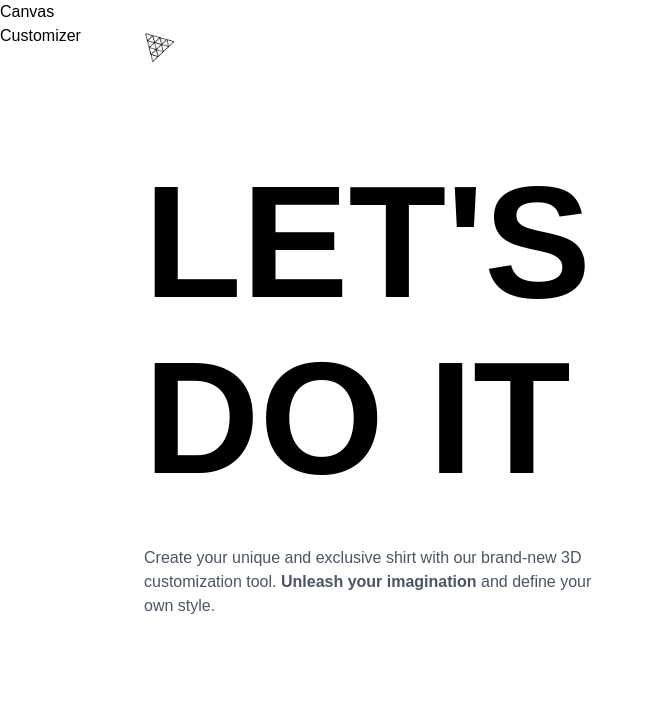
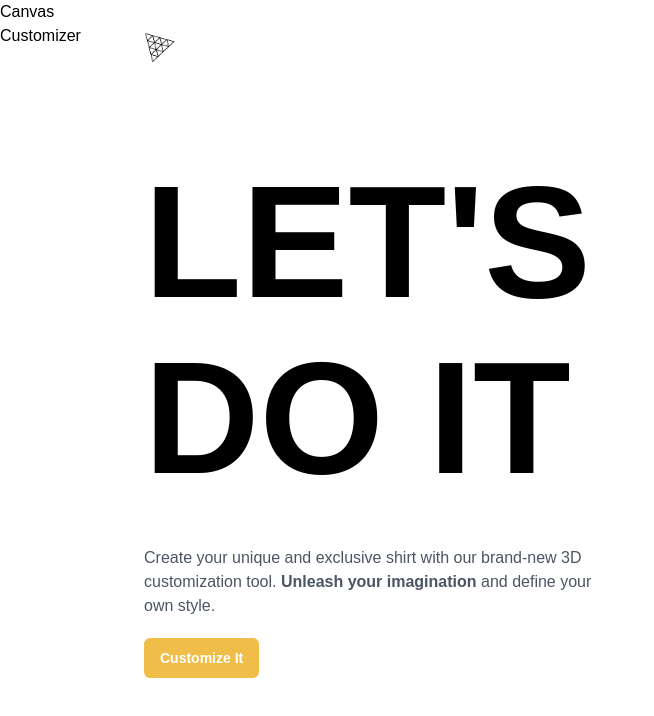
Before and after one commit to iroussos25/3js, a React (Vite) app in the folder client/: page / in a window 1280 px wide. Shown: the top 716 px of the page, without its empty margins (0-654 px from the left). Built offline with nearby package versions, Linux system fonts and the light colour scheme.

Commit message:
reorganized file tree

```diff
--- a/client/src/App.jsx
+++ b/client/src/App.jsx
@@ -1,6 +1,6 @@
 import Canvas from "./canvas/Index"
-import Customizer from "./Customizer"
-import Home from "./assets/pages/Home"
+import Customizer from "./pages/Customizer"
+import Home from "./pages/Home"
 
 function App() {
 
--- a/client/src/components/CustomButton.jsx
+++ b/client/src/components/CustomButton.jsx
@@ -1,18 +1,21 @@
 import React from 'react'
 import state from '../store'
+import { useSnapshot } from 'valtio'
 
 const CustomButton = ({title, type, customStyles, handleClick}) => {
+    const snap = useSnapshot(state);
+
     const generateStyle = (type) => {
         if(type === 'filled') {
             return {
-                backgroundColor: '000',
+                backgroundColor: snap.color,
                 color: '#fff'
             }
         }
     }
 
   return (
-    <button className={`px-2 py-1.5 flex-1 rounded-md ${customStyles} `} style={generateStyle(type)}>
+    <button className={`px-2 py-1.5 flex-1 rounded-md ${customStyles} `} style={generateStyle(type)} onClick={handleClick}>
       {title}
     </button>
   )
--- a/client/src/assets/pages/Home.jsx
+++ b/client/src/pages/Home.jsx
@@ -1,14 +1,14 @@
 import { motion, AnimatePresence } from 'framer-motion';
 import { useSnapshot } from 'valtio';
-import state from '../../store';
-import { CustomButton } from '../../components';
+import state from '../store';
+import { CustomButton } from '../components';
 
 import {
     headContainerAnimation,
     headContentAnimation,
     headTextAnimation,
     slideAnimation,
-} from '../../config/motion';
+} from '../config/motion';
 
 
 const Home = () => {
```
Also changed, not shown: client/src/pages/Customizer.jsx (renamed from client/src/Customizer.jsx).
